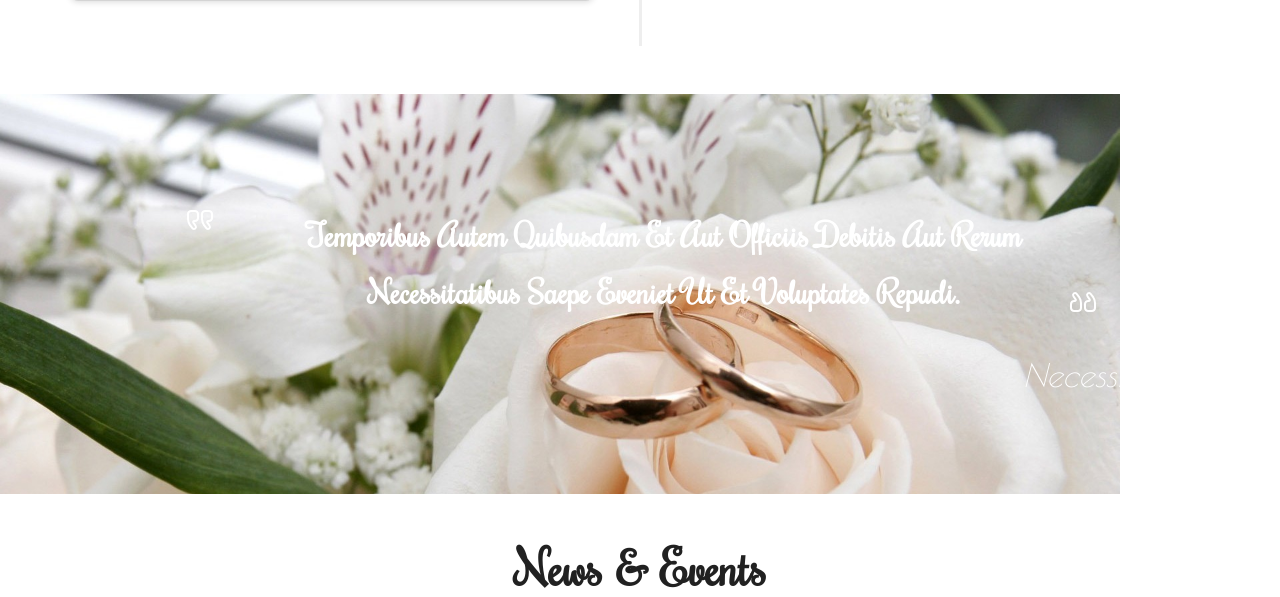
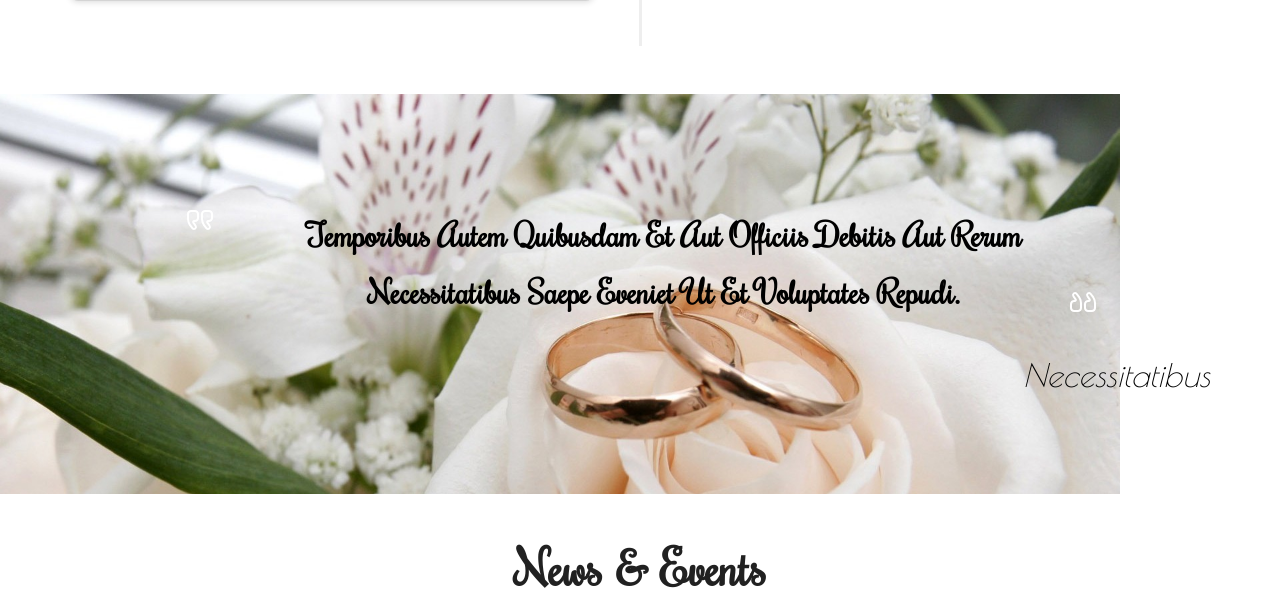
Before and after one commit to riniwindy/rini-syamsul.xyz, a PHP site: page / in a window 1280 px wide. Shown: the part 3997-4594 px from the top of the page. Run offline with PHP 8.4, Linux system fonts and the light colour scheme; some web fonts are replaced.

Commit message:
Update style.css

```diff
--- a/css/style.css
+++ b/css/style.css
@@ -832,7 +832,7 @@ ul.wmuSliderPagination {
 }
 .services-bottom h2{
 	font-size: 2em;
-    color: #fff;
+    color: black;
     line-height: 1.8em;
     position: relative;
     text-transform: capitalize;
@@ -864,7 +864,7 @@ ul.wmuSliderPagination {
 	text-align:right;
 	font-style:italic;
 	margin:1em 0 0;
-	color:#fff;
+	color:black;
 	font-size:2em;
 }
 /*-- //services-bottom --*/
```
